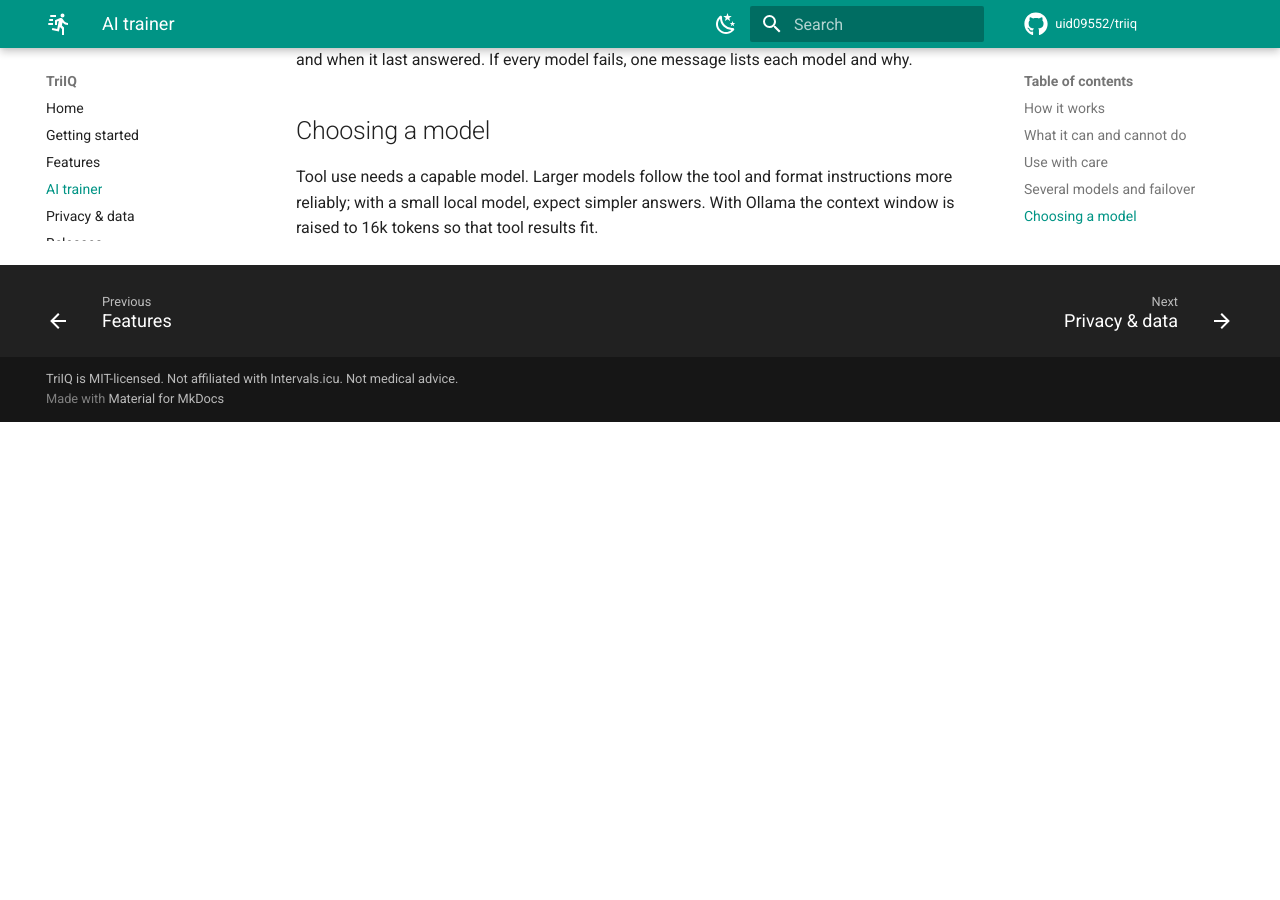
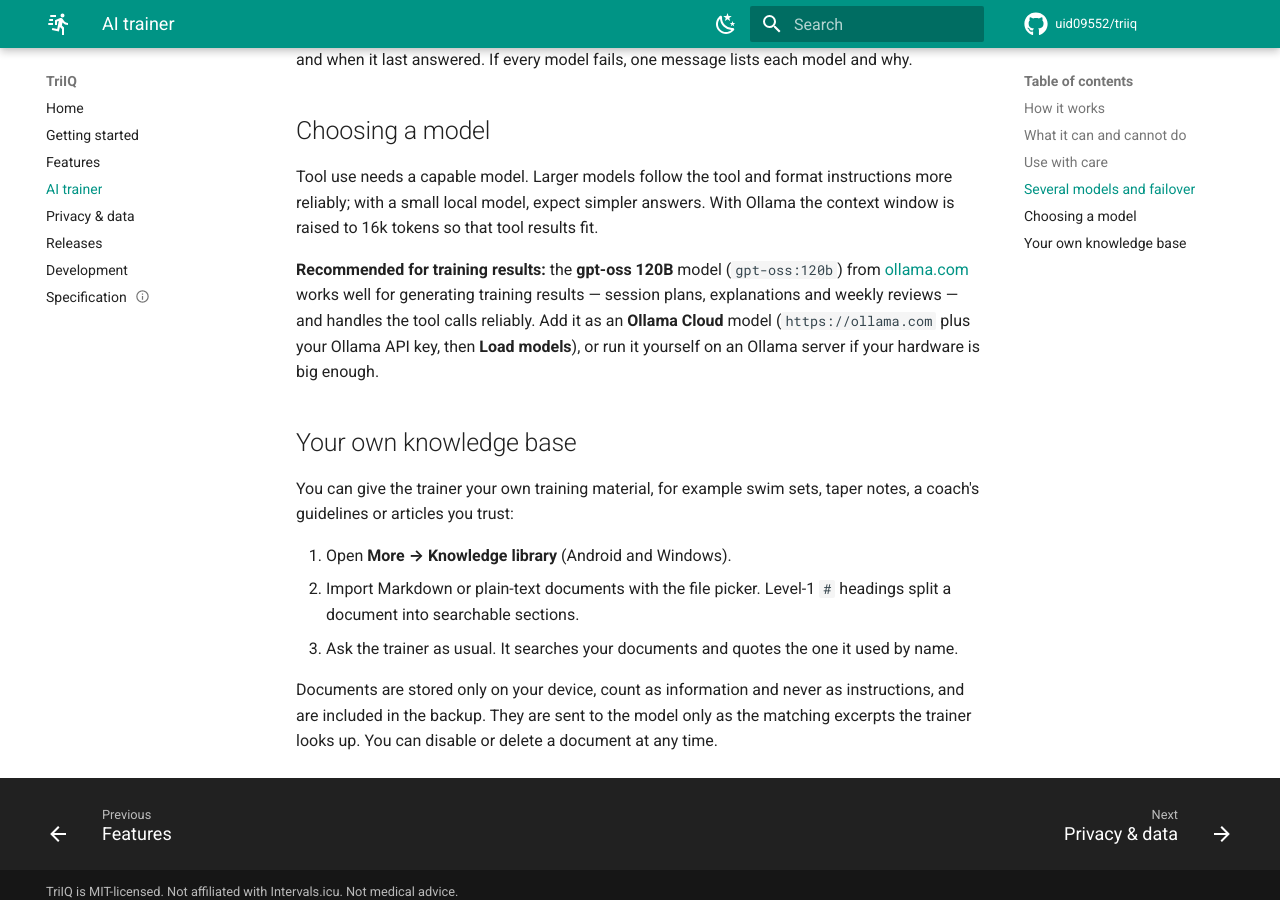
Before and after one commit to uid09552/triiq, an MkDocs documentation site: the page built from docs/ai-trainer.md, in a window 1280 px wide and 900 px high, scrolled down 1592 px. Built offline with MkDocs 1.6.1 and Material for MkDocs 9.7.7, drawn with Linux system fonts in a browser that asks for light colours; comment, search, counter and statistics services are not loaded; before the commit the page ends 2014 px from its top, so only the background shows below that.

Commit message:
docs: recommend gpt-oss 120b, describe custom knowledge base
Co-Authored-By: Claude Sonnet 5.5 <noreply@anthropic.com>
Co-authored-by: multica-agent <github@multica.ai>

```diff
--- a/docs/ai-trainer.md
+++ b/docs/ai-trainer.md
@@ -73,3 +73,26 @@ Tool use needs a capable model. Larger models follow the tool and format
 instructions more reliably; with a small local model, expect simpler
 answers. With Ollama the context window is raised to 16k tokens so that tool
 results fit.
+
+**Recommended for training results:** the **gpt-oss 120B** model
+(`gpt-oss:120b`) from [ollama.com](https://ollama.com/library/gpt-oss) works
+well for generating training results — session plans, explanations and weekly
+reviews — and handles the tool calls reliably. Add it as an **Ollama Cloud**
+model (`https://ollama.com` plus your Ollama API key, then **Load models**),
+or run it yourself on an Ollama server if your hardware is big enough.
+
+## Your own knowledge base
+
+You can give the trainer your own training material, for example swim sets,
+taper notes, a coach's guidelines or articles you trust:
+
+1. Open **More → Knowledge library** (Android and Windows).
+2. Import Markdown or plain-text documents with the file picker. Level-1 `#`
+   headings split a document into searchable sections.
+3. Ask the trainer as usual. It searches your documents and quotes the one it
+   used by name.
+
+Documents are stored only on your device, count as information and never as
+instructions, and are included in the backup. They are sent to the model only
+as the matching excerpts the trainer looks up. You can disable or delete a
+document at any time.
```
Also changed, not shown: docs/getting-started.md (+6 -0 lines).
